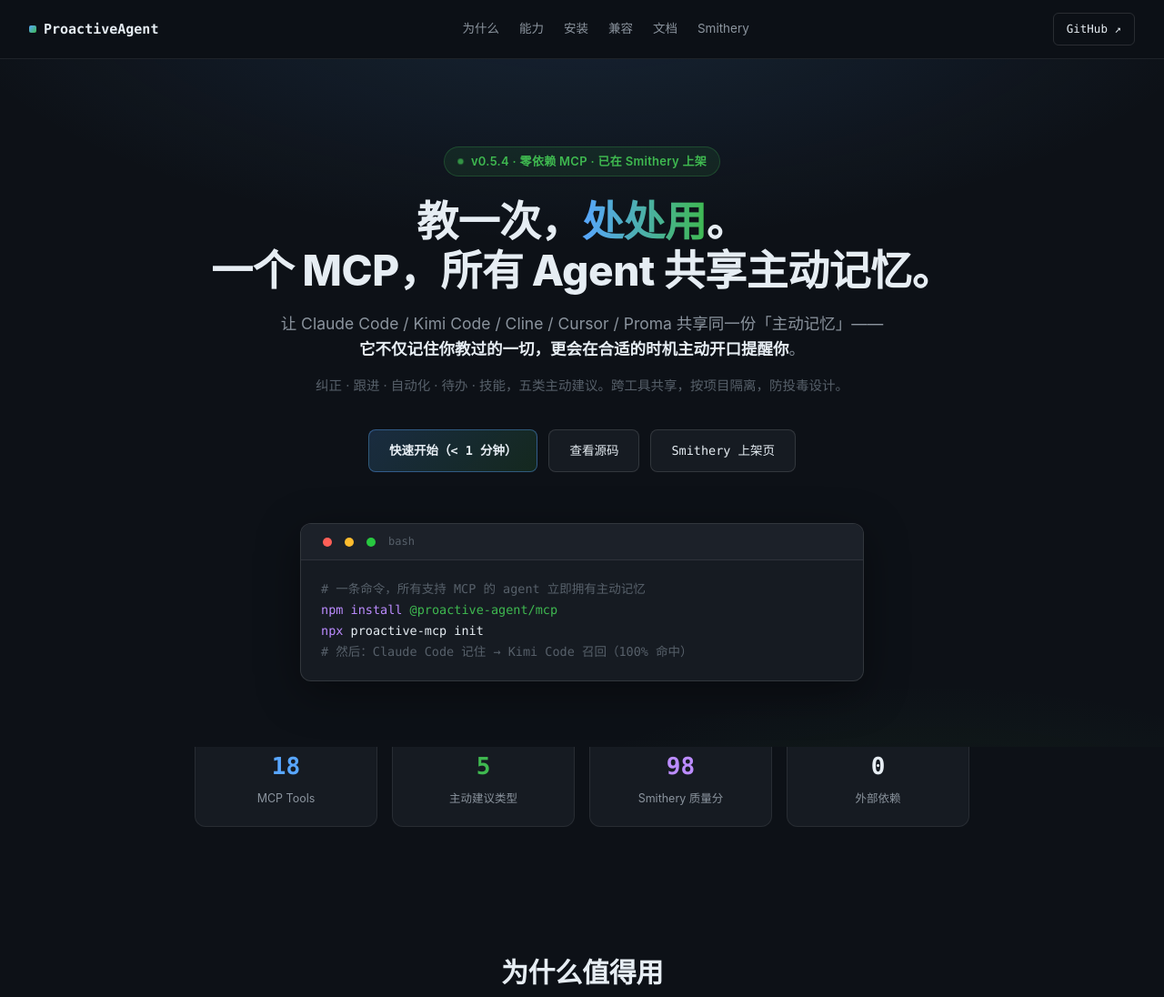
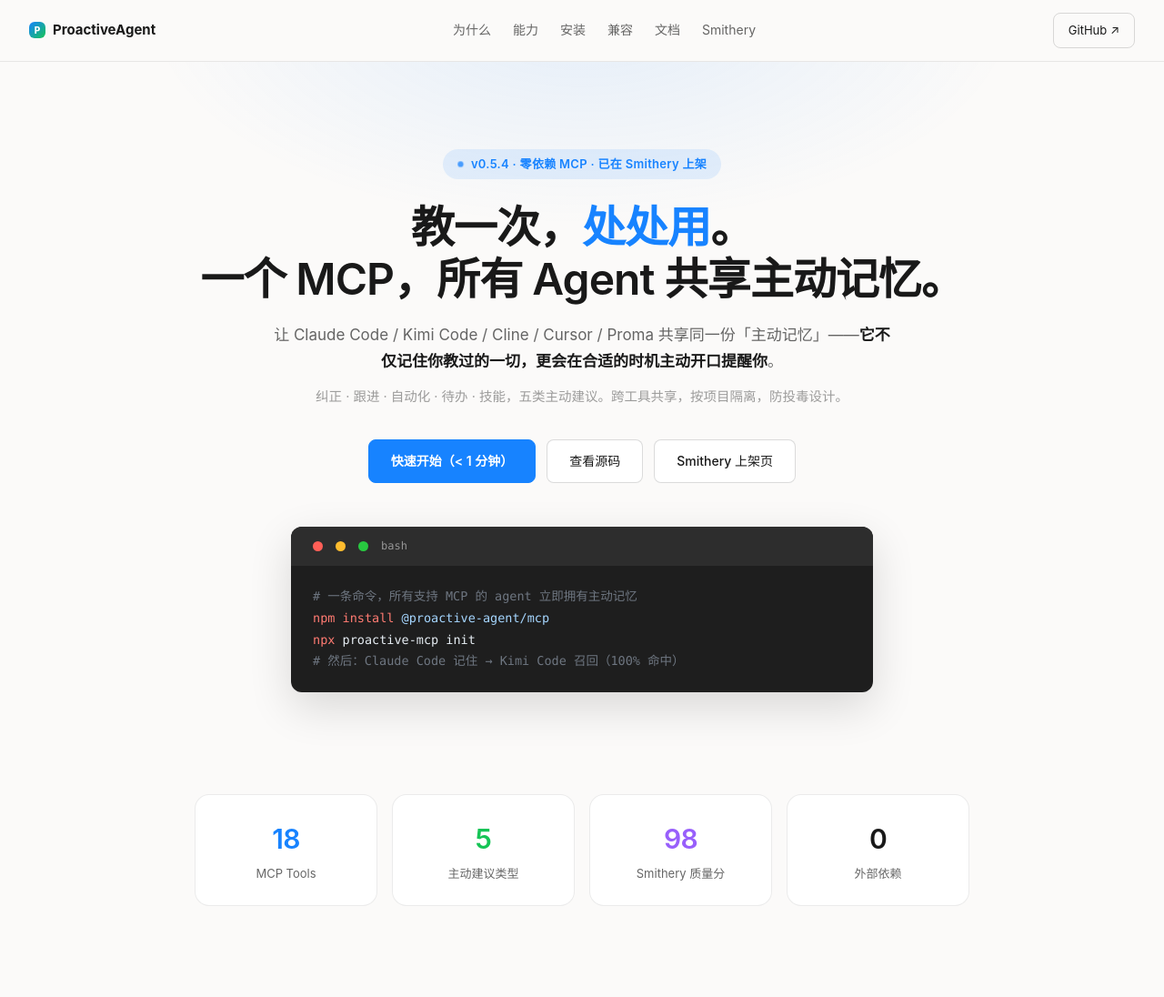
Before and after one commit to ConradLu2740/ProactiveAgent, a website: page index.html in a window 1280 px wide. Shown: the top 1096 px of the page at 91% size. Drawn offline with Linux system fonts and the light colour scheme.

Commit message:
style(docs): redesign landing page with Kimi Code light theme
参考 kimi.com/code 设计语言重构官网：暖白背景 #fbfaf9、
Kimi 蓝 #1783ff 主色、48px/600 hero 标题、Apple 风圆角卡片、
深色终端预览块。整体从深色 GitHub 风切换为浅色简洁风。

Made-with: Proma

```diff
--- a/index.html
+++ b/index.html
@@ -10,12 +10,10 @@
 <meta property="og:description" content="零依赖 MCP 主动记忆+建议 Server：跨工具共享记忆 + 主动建议 + 按项目隔离。npm i @proactive-agent/mcp">
 <meta property="og:type" content="website">
 <meta property="og:url" content="https://proactive-agent.top/">
-<meta property="og:image" content="https://proactive-agent.top/docs/today-panel.png">
 <meta property="og:site_name" content="ProactiveAgent">
 <meta name="twitter:card" content="summary_large_image">
 <meta name="twitter:title" content="ProactiveAgent · 教一次，处处用">
 <meta name="twitter:description" content="MCP 主动记忆：跨工具共享记忆 + 主动建议 + 按项目隔离。npm i @proactive-agent/mcp">
-<meta name="twitter:image" content="https://proactive-agent.top/docs/today-panel.png">
 <link rel="canonical" href="https://proactive-agent.top/">
 <script type="application/ld+json">
 {
@@ -31,110 +29,112 @@
 </script>
 <style>
   :root {
-    --bg: #0d1117;
-    --bg2: #161b22;
-    --bg3: #1c2129;
-    --border: rgba(255,255,255,0.08);
-    --border2: rgba(255,255,255,0.12);
-    --text: #e6edf3;
-    --text2: #8b949e;
-    --text3: #57606a;
-    --blue: #58a6ff;
-    --green: #3fb950;
-    --yellow: #d29922;
-    --red: #f85149;
-    --purple: #bc8cff;
+    --bg: #fbfaf9;
+    --bg-card: #ffffff;
+    --bg-hover: #f7f7f7;
+    --text: rgba(0, 0, 0, 0.9);
+    --text2: rgba(0, 0, 0, 0.6);
+    --text3: rgba(0, 0, 0, 0.38);
+    --line: rgba(0, 0, 0, 0.08);
+    --line2: rgba(0, 0, 0, 0.14);
+    --blue: #1783ff;
+    --blue-hover: #167ff7;
+    --blue10: rgba(23, 131, 255, 0.1);
+    --green: #16c456;
+    --yellow: #ffd230;
+    --purple: #985ffb;
+    --red: #ff3849;
     --mono: "SF Mono", SFMono-Regular, ui-monospace, Menlo, Consolas, "Liberation Mono", monospace;
-    --sans: -apple-system, BlinkMacSystemFont, "Segoe UI", "PingFang SC", "Hiragino Sans GB", "Microsoft YaHei", sans-serif;
+    --sans: -apple-system, BlinkMacSystemFont, "system-ui", "Segoe UI", Roboto, "Noto Sans", Ubuntu, Cantarell, "PingFang SC", "Hiragino Sans GB", "Microsoft YaHei", sans-serif;
   }
   * { margin:0; padding:0; box-sizing:border-box; }
   html { scroll-behavior:smooth; }
   body { background:var(--bg); color:var(--text); font-family:var(--sans); line-height:1.6; -webkit-font-smoothing:antialiased; }
-  ::selection { background:rgba(88,166,255,0.3); }
   a { color:var(--blue); text-decoration:none; }
   a:hover { text-decoration:underline; }
 
   /* ===== Nav ===== */
   .nav { position:sticky; top:0; z-index:100; display:flex; align-items:center; justify-content:space-between;
-    padding:14px 32px; background:rgba(13,17,23,0.85); backdrop-filter:blur(12px); border-bottom:1px solid var(--border); }
-  .nav-logo { font-family:var(--mono); font-weight:700; font-size:15px; color:var(--text); display:flex; align-items:center; gap:8px; }
-  .nav-logo .mark { width:8px; height:8px; border-radius:2px; background:linear-gradient(135deg,var(--blue),var(--green)); }
-  .nav-links { display:flex; gap:22px; font-size:13.5px; }
+    padding:14px 32px; background:rgba(251,250,249,0.88); backdrop-filter:blur(16px); -webkit-backdrop-filter:blur(16px); border-bottom:1px solid var(--line); }
+  .nav-logo { font-weight:700; font-size:15px; color:var(--text); display:flex; align-items:center; gap:8px; }
+  .nav-logo .mark { width:18px; height:18px; border-radius:6px; background:linear-gradient(135deg,var(--blue),var(--green)); display:flex; align-items:center; justify-content:center; font-size:10px; color:#fff; font-weight:800; }
+  .nav-links { display:flex; gap:24px; font-size:14px; }
   .nav-links a { color:var(--text2); }
   .nav-links a:hover { color:var(--text); }
-  .nav-github { font-family:var(--mono); font-size:12.5px; padding:7px 14px; border:1px solid var(--border2); border-radius:6px; color:var(--text); }
-  .nav-github:hover { border-color:var(--blue); text-decoration:none; }
+  .nav-github { font-size:13px; padding:8px 16px; border:1px solid var(--line2); border-radius:8px; color:var(--text); transition:all 0.15s; }
+  .nav-github:hover { border-color:var(--blue); color:var(--blue); text-decoration:none; }
 
   /* ===== Hero ===== */
-  .hero { position:relative; padding:96px 24px 72px; text-align:center; overflow:hidden;
-    background:radial-gradient(1200px 500px at 50% -100px, rgba(88,166,255,0.14), transparent 60%),
-               radial-gradient(900px 400px at 80% 120%, rgba(63,185,80,0.1), transparent 55%),
-               var(--bg);
-  }
-  .hero-badge { display:inline-flex; align-items:center; gap:8px; background:rgba(63,185,80,0.1); border:1px solid rgba(63,185,80,0.25); color:var(--green); font-size:13px; font-weight:600; padding:5px 14px; border-radius:999px; margin-bottom:22px; letter-spacing:0.3px; }
-  .hero-badge .dot { width:7px; height:7px; border-radius:50%; background:var(--green); animation:pulse 1.6s infinite; }
+  .hero { position:relative; padding:96px 24px 64px; text-align:center; overflow:hidden;
+    background:radial-gradient(800px 400px at 50% -60px, var(--blue10), transparent 60%), var(--bg); }
+  .hero-badge { display:inline-flex; align-items:center; gap:8px; background:var(--blue10); color:var(--blue); font-size:13px; font-weight:600; padding:6px 16px; border-radius:999px; margin-bottom:24px; letter-spacing:0.3px; }
+  .hero-badge .dot { width:7px; height:7px; border-radius:50%; background:var(--blue); animation:pulse 1.6s infinite; }
   @keyframes pulse { 0%,100%{opacity:1; transform:scale(1)} 50%{opacity:0.4; transform:scale(0.75)} }
-  .hero h1 { font-size:46px; font-weight:800; letter-spacing:-0.5px; line-height:1.18; margin-bottom:18px; }
-  .hero h1 em { font-style:normal; background:linear-gradient(90deg,var(--blue),var(--green)); -webkit-background-clip:text; background-clip:text; color:transparent; }
-  .hero .sub { font-size:17.5px; color:var(--text2); max-width:680px; margin:0 auto 14px; }
+  .hero h1 { font-size:48px; font-weight:600; letter-spacing:-0.96px; line-height:1.2; margin-bottom:18px; }
+  .hero h1 em { font-style:normal; color:var(--blue); }
+  .hero .sub { font-size:17px; color:var(--text2); max-width:680px; margin:0 auto 12px; line-height:1.7; }
   .hero .sub strong { color:var(--text); font-weight:600; }
   .hero .sub2 { font-size:14.5px; color:var(--text3); max-width:640px; margin:0 auto 36px; }
-  .hero-cta { display:flex; gap:12px; justify-content:center; flex-wrap:wrap; margin-bottom:56px; }
-  .btn { display:inline-flex; align-items:center; gap:8px; font-family:var(--mono); font-size:13.5px; padding:12px 22px; border-radius:8px; border:1px solid var(--border2); background:var(--bg2); color:var(--text); text-decoration:none; transition:all 0.15s; }
+  .hero-cta { display:flex; gap:12px; justify-content:center; flex-wrap:wrap; margin-bottom:48px; }
+  .btn { display:inline-flex; align-items:center; gap:8px; font-size:14px; font-weight:500; padding:12px 24px; border-radius:8px; border:1px solid var(--line2); background:var(--bg-card); color:var(--text); text-decoration:none; transition:all 0.15s; }
   .btn:hover { border-color:var(--blue); transform:translateY(-1px); text-decoration:none; }
-  .btn.primary { background:linear-gradient(135deg, rgba(88,166,255,0.18), rgba(63,185,80,0.14)); border-color:rgba(88,166,255,0.4); font-weight:600; }
-  .btn.primary:hover { border-color:var(--blue); box-shadow:0 4px 24px rgba(88,166,255,0.2); }
-  .hero-code { max-width:620px; margin:0 auto; text-align:left; background:var(--bg2); border:1px solid var(--border2); border-radius:12px; overflow:hidden; box-shadow:0 12px 48px rgba(0,0,0,0.4); }
-  .hero-code .bar { display:flex; align-items:center; gap:6px; padding:10px 16px; background:var(--bg3); border-bottom:1px solid var(--border); }
-  .hero-code .bar .dot { width:10px; height:10px; border-radius:50%; }
-  .hero-code .bar .dot.r { background:#ff5f57; } .hero-code .bar .dot.y { background:#febc2e; } .hero-code .bar .dot.g { background:#28c840; }
-  .hero-code .bar span { margin-left:8px; font-family:var(--mono); font-size:12px; color:var(--text3); }
-  .hero-code pre { padding:20px 22px; font-family:var(--mono); font-size:13.5px; line-height:1.7; color:var(--text); overflow-x:auto; }
-  .hero-code .c { color:var(--text3); } .hero-code .k { color:var(--purple); } .hero-code .s { color:var(--green); } .hero-code .v { color:var(--blue); }
+  .btn.primary { background:var(--blue); border-color:var(--blue); color:#fff; font-weight:600; }
+  .btn.primary:hover { background:var(--blue-hover); box-shadow:0 6px 24px rgba(23,131,255,0.25); }
 
-  /* ===== Stats strip ===== */
-  .stats { display:grid; grid-template-columns:repeat(auto-fit,minmax(150px,1fr)); gap:16px; max-width:900px; margin:-20px auto 0; padding:0 24px 72px; }
-  .stat { background:var(--bg2); border:1px solid var(--border); border-radius:12px; padding:20px 16px; text-align:center; }
-  .stat .num { font-family:var(--mono); font-size:26px; font-weight:700; color:var(--text); }
-  .stat .num.g { color:var(--green); } .stat .num.b { color:var(--blue); } .stat .num.p { color:var(--purple); }
-  .stat .lbl { font-size:12.5px; color:var(--text2); margin-top:4px; }
+  /* ===== Terminal preview ===== */
+  .term-wrap { max-width:640px; margin:0 auto; }
+  .term { background:#1e1e1e; border-radius:12px; overflow:hidden; text-align:left; box-shadow:0 16px 48px rgba(0,0,0,0.14); }
+  .term .bar { display:flex; align-items:center; gap:6px; padding:12px 16px; background:#2d2d2d; }
+  .term .bar .dot { width:11px; height:11px; border-radius:50%; }
+  .term .bar .dot.r { background:#ff5f57; } .term .bar .dot.y { background:#febc2e; } .term .bar .dot.g { background:#28c840; }
+  .term .bar span { margin-left:8px; font-family:var(--mono); font-size:12px; color:rgba(255,255,255,0.5); }
+  .term pre { padding:22px 24px; font-family:var(--mono); font-size:13.5px; line-height:1.75; color:#e6edf3; overflow-x:auto; }
+  .term .c { color:#6e7681; } .term .k { color:#ff7b72; } .term .s { color:#a5d6ff; } .term .v { color:#d2a8ff; }
+
+  /* ===== Stats ===== */
+  .stats { display:grid; grid-template-columns:repeat(auto-fit,minmax(160px,1fr)); gap:16px; max-width:900px; margin:48px auto 0; padding:0 24px 72px; }
+  .stat { background:var(--bg-card); border:1px solid var(--line); border-radius:16px; padding:24px 16px; text-align:center; transition:border-color 0.15s, transform 0.15s; }
+  .stat:hover { border-color:var(--line2); transform:translateY(-2px); }
+  .stat .num { font-size:30px; font-weight:600; letter-spacing:-0.6px; color:var(--text); }
+  .stat .num.b { color:var(--blue); } .stat .num.g { color:var(--green); } .stat .num.p { color:var(--purple); }
+  .stat .lbl { font-size:13px; color:var(--text2); margin-top:4px; }
 
   /* ===== Section ===== */
   .section { max-width:1080px; margin:0 auto; padding:64px 24px; }
-  .section h2 { font-size:30px; font-weight:800; letter-spacing:-0.3px; text-align:center; margin-bottom:12px; }
+  .section h2 { font-size:34px; font-weight:600; letter-spacing:-0.6px; text-align:center; margin-bottom:12px; }
   .section .lead { text-align:center; color:var(--text2); font-size:15.5px; max-width:680px; margin:0 auto 44px; }
   .section .lead b { color:var(--text); }
 
   /* ===== Feature grid ===== */
   .grid { display:grid; grid-template-columns:repeat(auto-fit,minmax(300px,1fr)); gap:18px; }
-  .card { background:var(--bg2); border:1px solid var(--border); border-radius:14px; padding:26px 24px; transition:border-color 0.15s, transform 0.15s; }
-  .card:hover { border-color:var(--border2); transform:translateY(-2px); }
-  .card .icon { font-size:26px; margin-bottom:14px; }
-  .card h3 { font-size:17px; font-weight:700; margin-bottom:10px; }
-  .card p { font-size:14px; color:var(--text2); line-height:1.65; }
-  .card .tag { display:inline-block; font-family:var(--mono); font-size:11px; padding:2px 8px; border-radius:4px; margin-top:12px; background:rgba(88,166,255,0.12); color:var(--blue); }
+  .card { background:var(--bg-card); border:1px solid var(--line); border-radius:16px; padding:28px 26px; transition:border-color 0.15s, transform 0.15s, box-shadow 0.15s; }
+  .card:hover { border-color:var(--line2); transform:translateY(-2px); box-shadow:0 8px 32px rgba(0,0,0,0.06); }
+  .card .icon { font-size:28px; margin-bottom:14px; }
+  .card h3 { font-size:17px; font-weight:600; margin-bottom:10px; }
+  .card p { font-size:14px; color:var(--text2); line-height:1.7; }
+  .card .tag { display:inline-block; font-family:var(--mono); font-size:11px; padding:3px 10px; border-radius:6px; margin-top:14px; background:var(--blue10); color:var(--blue); }
 
   /* ===== Install ===== */
   .install-grid { display:grid; grid-template-columns:repeat(auto-fit,minmax(300px,1fr)); gap:18px; }
-  .install-card { background:var(--bg2); border:1px solid var(--border); border-radius:14px; padding:24px; }
-  .install-card h3 { font-family:var(--mono); font-size:14px; margin-bottom:14px; color:var(--text); display:flex; align-items:center; gap:8px; }
-  .install-card h3 .n { width:22px; height:22px; border-radius:6px; background:rgba(88,166,255,0.15); color:var(--blue); display:flex; align-items:center; justify-content:center; font-size:12px; flex-shrink:0; }
-  .install-card pre { background:#0a0e14; border:1px solid var(--border); border-radius:8px; padding:14px 16px; font-family:var(--mono); font-size:12.5px; line-height:1.7; overflow-x:auto; color:var(--text); }
+  .install-card { background:var(--bg-card); border:1px solid var(--line); border-radius:16px; padding:26px; }
+  .install-card h3 { font-size:15px; font-weight:600; margin-bottom:14px; color:var(--text); display:flex; align-items:center; gap:10px; }
+  .install-card h3 .n { width:24px; height:24px; border-radius:8px; background:var(--blue10); color:var(--blue); display:flex; align-items:center; justify-content:center; font-size:13px; flex-shrink:0; font-weight:600; }
+  .install-card pre { background:#f5f5f5; border:1px solid var(--line); border-radius:8px; padding:14px 16px; font-family:var(--mono); font-size:13px; line-height:1.7; overflow-x:auto; color:var(--text); }
   .install-card p { font-size:13px; color:var(--text2); margin-top:12px; line-height:1.6; }
 
-  /* ===== Compatibility ===== */
+  /* ===== Compat ===== */
   .compat { display:flex; flex-wrap:wrap; gap:10px; justify-content:center; margin-top:30px; }
-  .compat .chip { font-family:var(--mono); font-size:12.5px; padding:8px 16px; border-radius:999px; background:var(--bg2); border:1px solid var(--border2); color:var(--text2); }
+  .compat .chip { font-size:13px; padding:9px 18px; border-radius:999px; background:var(--bg-card); border:1px solid var(--line2); color:var(--text2); }
   .compat .chip b { color:var(--text); font-weight:600; }
   .compat .chip .ok { color:var(--green); }
 
   /* ===== CTA ===== */
-  .cta { text-align:center; padding:80px 24px; background:radial-gradient(900px 400px at 50% 0%, rgba(88,166,255,0.1), transparent 60%), var(--bg); border-top:1px solid var(--border); }
-  .cta h2 { font-size:30px; font-weight:800; margin-bottom:14px; }
+  .cta { text-align:center; padding:80px 24px; background:var(--bg); border-top:1px solid var(--line); }
+  .cta h2 { font-size:34px; font-weight:600; letter-spacing:-0.6px; margin-bottom:14px; }
   .cta p { color:var(--text2); max-width:560px; margin:0 auto 30px; font-size:15px; }
 
   /* ===== Footer ===== */
-  .footer { border-top:1px solid var(--border); padding:36px 24px; text-align:center; color:var(--text3); font-size:13px; }
+  .footer { border-top:1px solid var(--line); padding:36px 24px; text-align:center; color:var(--text3); font-size:13px; }
   .footer .links { display:flex; gap:18px; justify-content:center; margin-bottom:12px; flex-wrap:wrap; }
   .footer .links a { color:var(--text2); }
   .footer .badges { display:flex; gap:10px; justify-content:center; margin-bottom:14px; flex-wrap:wrap; }
@@ -144,15 +144,16 @@
     .nav { padding:12px 16px; }
     .nav-links { display:none; }
     .hero { padding:64px 16px 48px; }
-    .hero h1 { font-size:32px; }
+    .hero h1 { font-size:34px; letter-spacing:-0.6px; }
     .section { padding:48px 16px; }
+    .section h2 { font-size:28px; }
   }
 </style>
 </head>
 <body>
 
 <nav class="nav">
-  <a class="nav-logo" href="#"><span class="mark"></span> ProactiveAgent</a>
+  <a class="nav-logo" href="#"><span class="mark">P</span> ProactiveAgent</a>
   <div class="nav-links">
     <a href="#why">为什么</a>
     <a href="#features">能力</a>
@@ -174,12 +175,14 @@
     <a class="btn" href="https://github.com/ConradLu2740/ProactiveAgent" target="_blank" rel="noopener">查看源码</a>
     <a class="btn" href="https://smithery.ai/servers/1797650355/proactive-agent" target="_blank" rel="noopener">Smithery 上架页</a>
   </div>
-  <div class="hero-code">
-    <div class="bar"><span class="dot r"></span><span class="dot y"></span><span class="dot g"></span><span>bash</span></div>
+  <div class="term-wrap">
+    <div class="term">
+      <div class="bar"><span class="dot r"></span><span class="dot y"></span><span class="dot g"></span><span>bash</span></div>
 <pre><span class="c"># 一条命令，所有支持 MCP 的 agent 立即拥有主动记忆</span>
 <span class="k">npm install</span> <span class="s">@proactive-agent/mcp</span>
 <span class="k">npx</span> proactive-mcp init
 <span class="c"># 然后：Claude Code 记住 → Kimi Code 召回（100% 命中）</span></pre>
+    </div>
   </div>
 </section>
 
```
